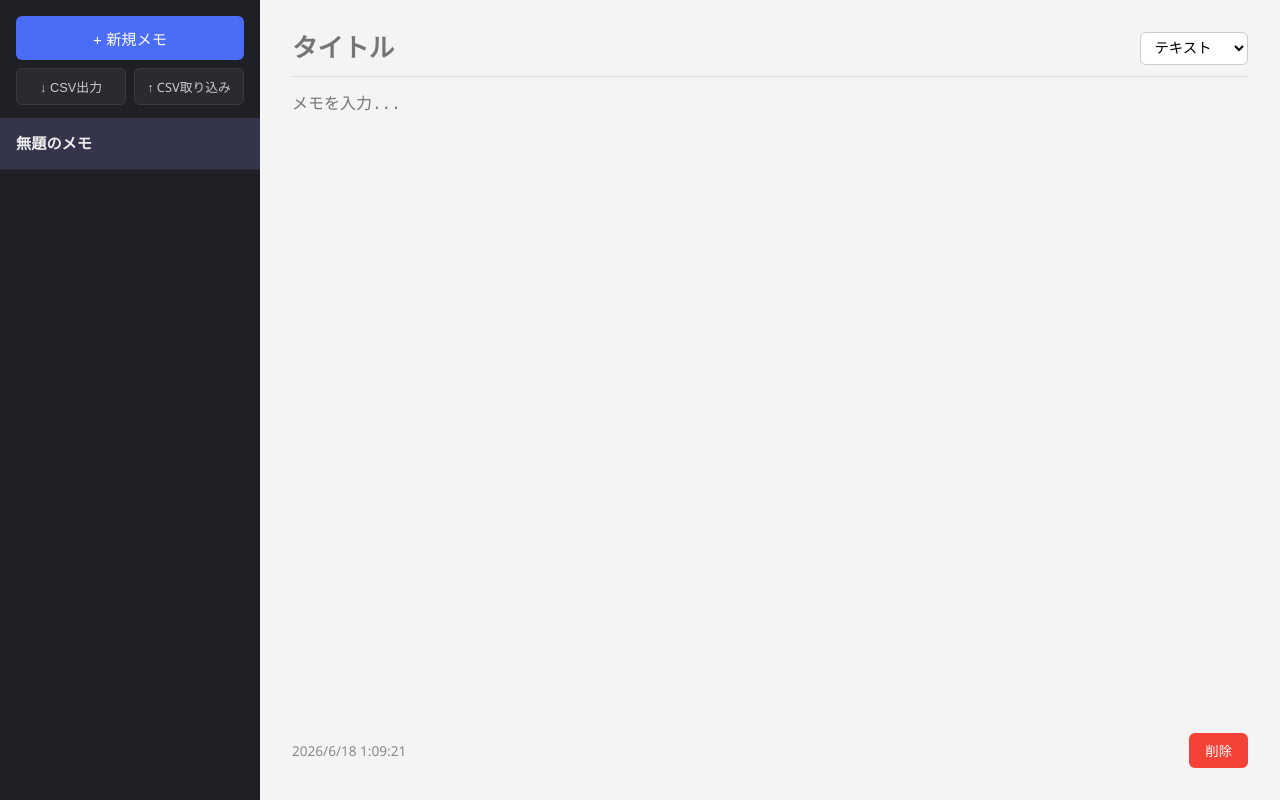
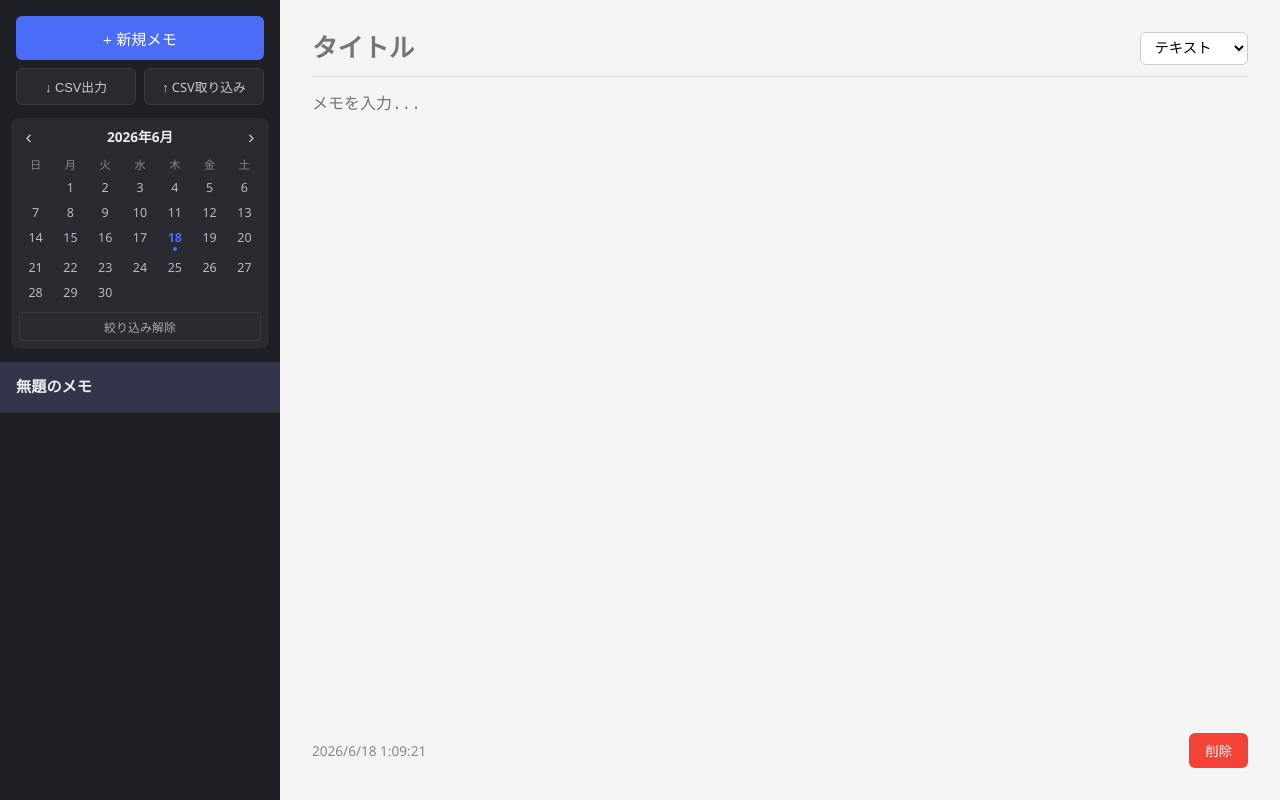
Before and after one commit to takamori915/notepad-app, a plain HTML site: page index.html in a window 1280 px wide. Drawn offline with nearby package versions, Linux system fonts and the light colour scheme.

Commit message:
Add calendar to sidebar with note date indicators
Co-Authored-By: Claude Sonnet 4.6 <noreply@anthropic.com>

```diff
--- a/index.html
+++ b/index.html
@@ -16,6 +16,15 @@
                     ↑ CSV取り込み
                     <input type="file" id="importInput" accept=".csv" hidden>
                 </label>
+            </div>
+            <div class="calendar">
+                <div class="calendar-header">
+                    <button id="calPrevBtn" class="cal-nav">&#8249;</button>
+                    <span id="calTitle" class="cal-title"></span>
+                    <button id="calNextBtn" class="cal-nav">&#8250;</button>
+                </div>
+                <div class="calendar-grid" id="calGrid"></div>
+                <button id="calClearBtn" class="cal-clear" hidden>絞り込み解除</button>
             </div>
             <ul id="noteList" class="note-list"></ul>
         </aside>
--- a/script.js
+++ b/script.js
@@ -15,11 +15,23 @@ class Notepad {
         this.deleteBtn = document.getElementById('deleteBtn');
         this.exportBtn = document.getElementById('exportBtn');
         this.importInput = document.getElementById('importInput');
+        this.calGrid = document.getElementById('calGrid');
+        this.calTitle = document.getElementById('calTitle');
+        this.calPrevBtn = document.getElementById('calPrevBtn');
+        this.calNextBtn = document.getElementById('calNextBtn');
+        this.calClearBtn = document.getElementById('calClearBtn');
+
+        this.calYear = new Date().getFullYear();
+        this.calMonth = new Date().getMonth();
+        this.filterDate = null;
 
         this.newNoteBtn.addEventListener('click', () => this.createNote());
         this.deleteBtn.addEventListener('click', () => this.deleteActiveNote());
         this.exportBtn.addEventListener('click', () => this.exportCsv());
         this.importInput.addEventListener('change', (e) => this.importCsv(e));
+        this.calPrevBtn.addEventListener('click', () => { this.calMonth--; if (this.calMonth < 0) { this.calMonth = 11; this.calYear--; } this.renderCalendar(); });
+        this.calNextBtn.addEventListener('click', () => { this.calMonth++; if (this.calMonth > 11) { this.calMonth = 0; this.calYear++; } this.renderCalendar(); });
+        this.calClearBtn.addEventListener('click', () => { this.filterDate = null; this.calClearBtn.hidden = true; this.renderCalendar(); this.renderList(); });
         this.titleInput.addEventListener('input', () => this.saveActiveNote());
         this.bodyInput.addEventListener('input', () => {
             this.saveActiveNote();
@@ -30,6 +42,7 @@ class Notepad {
             this.updateFormatView();
         });
 
+        this.renderCalendar();
         this.render();
         if (this.notes.length > 0) {
             this.selectNote(this.notes[0].id);
@@ -128,15 +141,64 @@ class Notepad {
     }
 
     render() {
+        this.renderCalendar();
         this.renderList();
+    }
+
+    renderCalendar() {
+        const y = this.calYear, m = this.calMonth;
+        this.calTitle.textContent = `${y}年${m + 1}月`;
+
+        const noteDates = new Set(this.notes.map(n => {
+            const d = new Date(n.updatedAt);
+            return `${d.getFullYear()}-${d.getMonth()}-${d.getDate()}`;
+        }));
+
+        const today = new Date();
+        const firstDay = new Date(y, m, 1).getDay();
+        const daysInMonth = new Date(y, m + 1, 0).getDate();
+
+        const dows = ['日','月','火','水','木','金','土'];
+        let html = dows.map(d => `<div class="cal-dow">${d}</div>`).join('');
+
+        for (let i = 0; i < firstDay; i++) html += `<div class="cal-day empty"></div>`;
+
+        for (let d = 1; d <= daysInMonth; d++) {
+            const key = `${y}-${m}-${d}`;
+            const isToday = today.getFullYear() === y && today.getMonth() === m && today.getDate() === d;
+            const hasNote = noteDates.has(key);
+            const isSelected = this.filterDate === key;
+            let cls = 'cal-day';
+            if (hasNote) cls += ' has-note';
+            if (isToday) cls += ' today';
+            if (isSelected) cls += ' selected';
+            html += `<div class="${cls}" data-key="${key}" data-clickable="${hasNote}">${d}</div>`;
+        }
+
+        this.calGrid.innerHTML = html;
+        this.calGrid.querySelectorAll('.cal-day.has-note').forEach(el => {
+            el.addEventListener('click', () => {
+                this.filterDate = el.dataset.key;
+                this.calClearBtn.hidden = false;
+                this.renderCalendar();
+                this.renderList();
+            });
+        });
     }
 
     renderList() {
         this.noteList.innerHTML = '';
-        this.notes
-            .slice()
-            .sort((a, b) => b.updatedAt - a.updatedAt)
-            .forEach(note => {
+        let notes = this.notes.slice().sort((a, b) => b.updatedAt - a.updatedAt);
+
+        if (this.filterDate) {
+            const [fy, fm, fd] = this.filterDate.split('-').map(Number);
+            notes = notes.filter(n => {
+                const d = new Date(n.updatedAt);
+                return d.getFullYear() === fy && d.getMonth() === fm && d.getDate() === fd;
+            });
+        }
+
+        notes.forEach(note => {
                 const li = document.createElement('li');
                 li.className = 'note-item' + (note.id === this.activeId ? ' active' : '');
                 li.innerHTML = `
--- a/styles.css
+++ b/styles.css
@@ -16,7 +16,7 @@ body {
 }
 
 .sidebar {
-    width: 260px;
+    width: 280px;
     background: #1f2025;
     color: #eee;
     display: flex;
@@ -65,6 +65,119 @@ body {
 
 .import-label {
     display: block;
+}
+
+.calendar {
+    margin: 0 0.7rem 0.8rem;
+    background: #2a2b31;
+    border-radius: 8px;
+    padding: 0.5rem;
+}
+
+.calendar-header {
+    display: flex;
+    align-items: center;
+    justify-content: space-between;
+    margin-bottom: 0.5rem;
+}
+
+.cal-nav {
+    background: none;
+    border: none;
+    color: #ccc;
+    font-size: 1.2rem;
+    cursor: pointer;
+    padding: 0 0.4rem;
+    line-height: 1;
+}
+
+.cal-nav:hover {
+    color: white;
+}
+
+.cal-title {
+    font-size: 0.85rem;
+    color: #eee;
+    font-weight: bold;
+}
+
+.calendar-grid {
+    display: grid;
+    grid-template-columns: repeat(7, 1fr);
+    gap: 2px;
+}
+
+.cal-dow {
+    text-align: center;
+    font-size: 0.7rem;
+    color: #888;
+    padding: 2px 0;
+}
+
+.cal-day {
+    text-align: center;
+    font-size: 0.78rem;
+    color: #bbb;
+    padding: 3px 0;
+    border-radius: 4px;
+    cursor: default;
+    position: relative;
+}
+
+.cal-day.has-note {
+    color: #fff;
+    cursor: pointer;
+    font-weight: bold;
+}
+
+.cal-day.has-note::after {
+    content: '';
+    display: block;
+    width: 4px;
+    height: 4px;
+    background: #4a6cf7;
+    border-radius: 50%;
+    margin: 1px auto 0;
+}
+
+.cal-day.has-note:hover {
+    background: #3a3b50;
+}
+
+.cal-day.today {
+    color: #4a6cf7;
+}
+
+.cal-day.selected {
+    background: #4a6cf7;
+    color: white;
+}
+
+.cal-day.selected::after {
+    background: white;
+}
+
+.cal-day.empty {
+    cursor: default;
+}
+
+.cal-clear {
+    display: block;
+    width: 100%;
+    margin-top: 0.5rem;
+    padding: 0.3rem;
+    background: none;
+    border: 1px solid #3a3b42;
+    border-radius: 4px;
+    color: #aaa;
+    font-size: 0.75rem;
+    cursor: pointer;
+    text-align: center;
+}
+
+.cal-clear:hover {
+    background: #3a3b42;
+    color: white;
 }
 
 .note-list {
```
